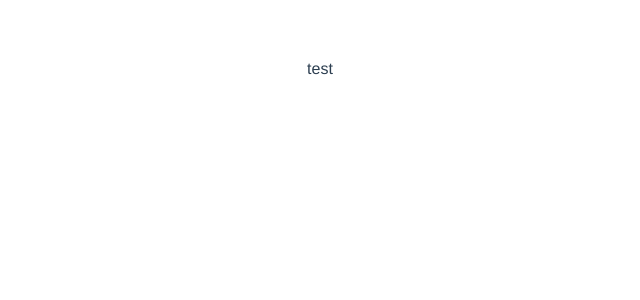
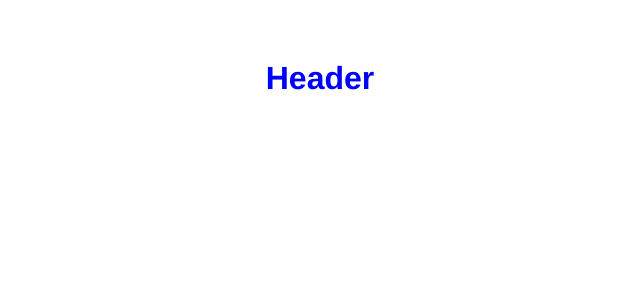
Before and after one commit to MikePanda-Front/VSTU, a Vue app: page / in a window 1280 px wide. Shown: the top 300 px of the page, without its empty margins (320-960 px from the left). Built offline with nearby package versions, Linux system fonts and the light colour scheme.

Commit message:
added sass

```diff
--- a/package.json
+++ b/package.json
@@ -21,6 +21,8 @@
     "eslint": "^6.7.2",
     "eslint-plugin-prettier": "^3.1.3",
     "eslint-plugin-vue": "^7.0.0-0",
-    "prettier": "^1.19.1"
+    "node-sass": "^4.14.1",
+    "prettier": "^1.19.1",
+    "sass-loader": "^10.0.4"
   }
 }
--- a/src/App.vue
+++ b/src/App.vue
@@ -1,9 +1,14 @@
 <template>
-<p>test</p>
+  <Main />
 </template>
 
 <script>
-
+import Main from './components/Main'
+export default {
+  components: {
+    Main,
+  },
+}
 </script>
 
 <style>
--- /dev/null
+++ b/src/assets/variables.scss
@@ -0,0 +1 @@
+$blue: blue;
--- a/src/components/Header.vue
+++ b/src/components/Header.vue
@@ -3,3 +3,9 @@
     <h1>Header</h1>
   </div>
 </template>
+
+<style lang="scss" scoped>
+h1 {
+  color: $blue;
+}
+</style>
--- a/src/main.js
+++ b/src/main.js
@@ -1,4 +1,4 @@
-import { createApp } from "vue";
-import App from "./App.vue";
+import { createApp } from 'vue'
+import App from './App.vue'
 
-createApp(App).mount("#app");
+createApp(App).mount('#app')
--- /dev/null
+++ b/vue.config.js
@@ -0,0 +1,11 @@
+module.exports = {
+  css: {
+    loaderOptions: {
+      scss: {
+        additionalData: `
+          @import "./src/assets/variables.scss";
+        `,
+      },
+    },
+  },
+}
```
Also changed, not shown: 1 other file (tests, documents, lock files or other folders).
